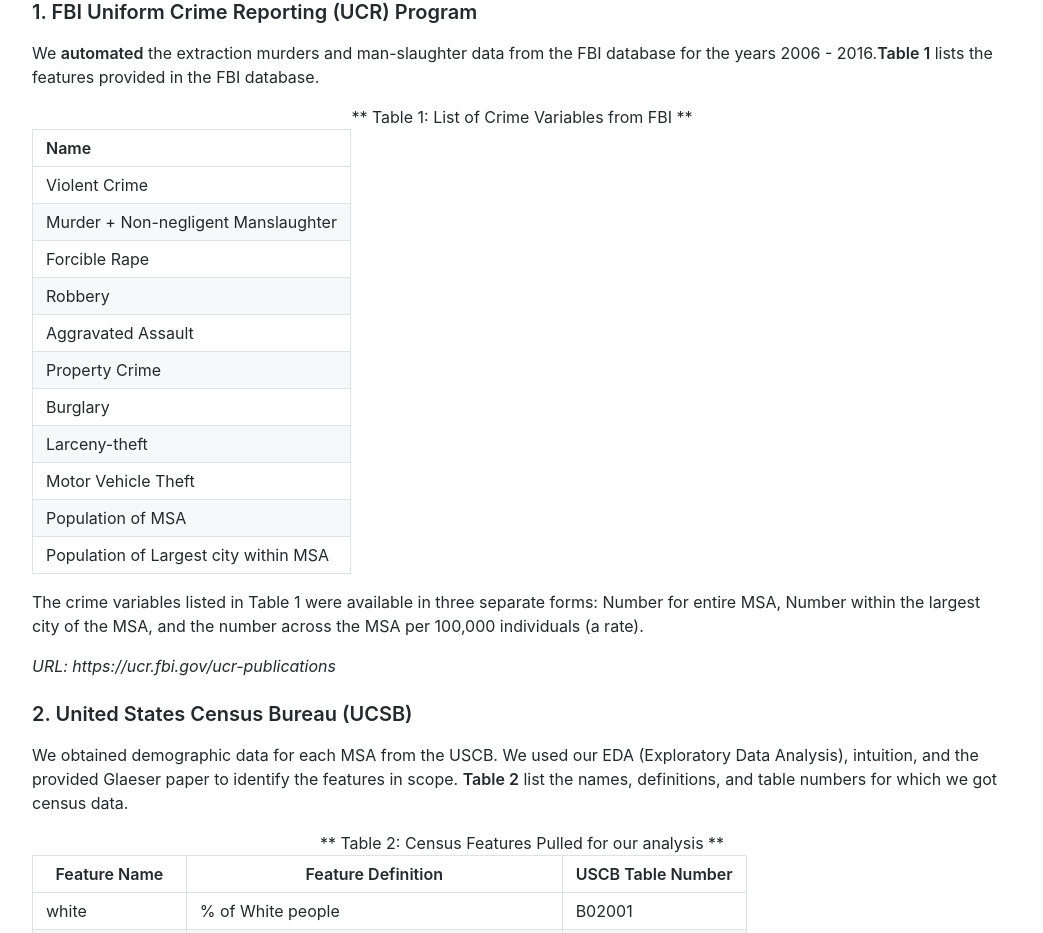
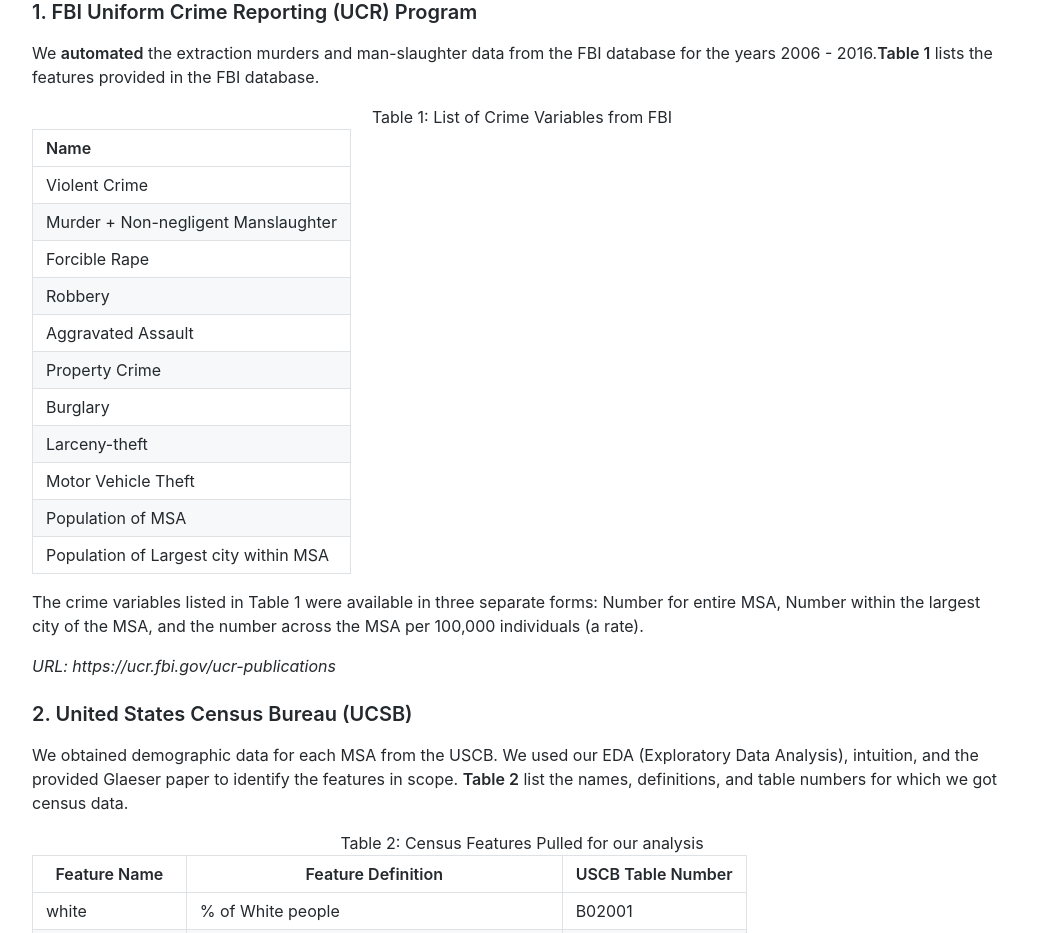
Before and after one commit to cs109group18/project, a Jekyll site: the page built from data_sources.md, in a window 1280 px wide and 1400 px high. Shown: the part 270-1203 px from the top of the window, without its empty margins (118-1161 px from the left). Built offline with Jekyll 4.4.1, drawn with Linux system fonts in a browser that asks for light colours; our own code applies the rules of GitHub Pages for plain Markdown files; comment, search, counter and statistics services are not loaded.

```diff
--- a/data_sources.md
+++ b/data_sources.md
@@ -9,7 +9,7 @@ We used **three** primary sources for our project. For all sources, we gathered
 
 We **automated** the extraction murders and man-slaughter data from the FBI database for the years 2006 - 2016.**Table 1** lists the features provided in the FBI database.
 
-<center> ** Table 1: List of Crime Variables from FBI ** </center>
+<center> Table 1: List of Crime Variables from FBI  </center>
 
 |          Name          |
 |:--------------------------------|
@@ -33,7 +33,7 @@ The crime variables listed in Table 1 were available in three separate forms: Nu
 
 We obtained demographic data for each MSA from the USCB.  We used our EDA (Exploratory Data Analysis), intuition, and the provided Glaeser paper to identify the features in scope. **Table 2** list the names, definitions, and table numbers for which we got census data.
 
-<center> ** Table 2: Census Features Pulled for our analysis ** </center>
+<center> Table 2: Census Features Pulled for our analysis </center>
 
 
 |          Feature Name          | Feature Definition | USCB Table Number |
```
